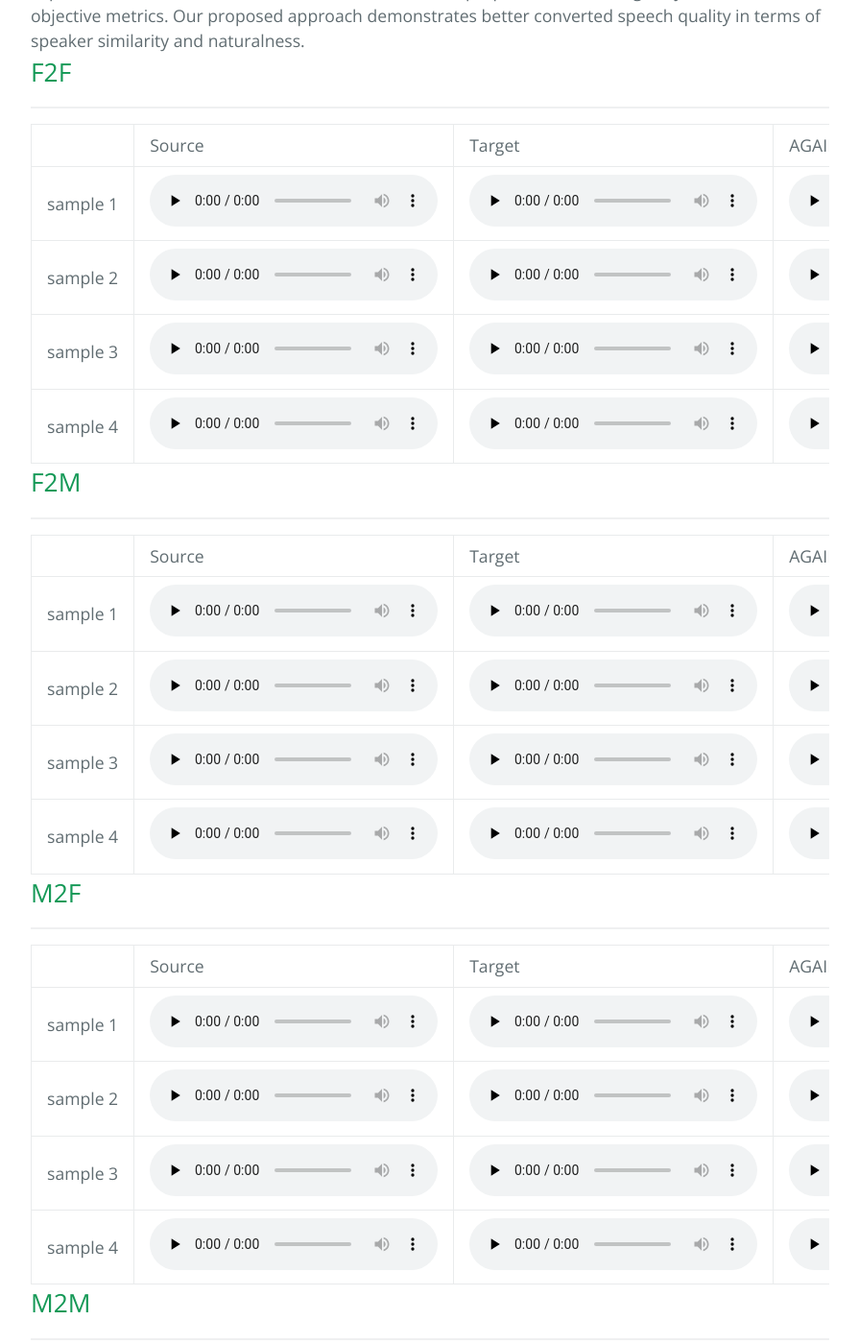
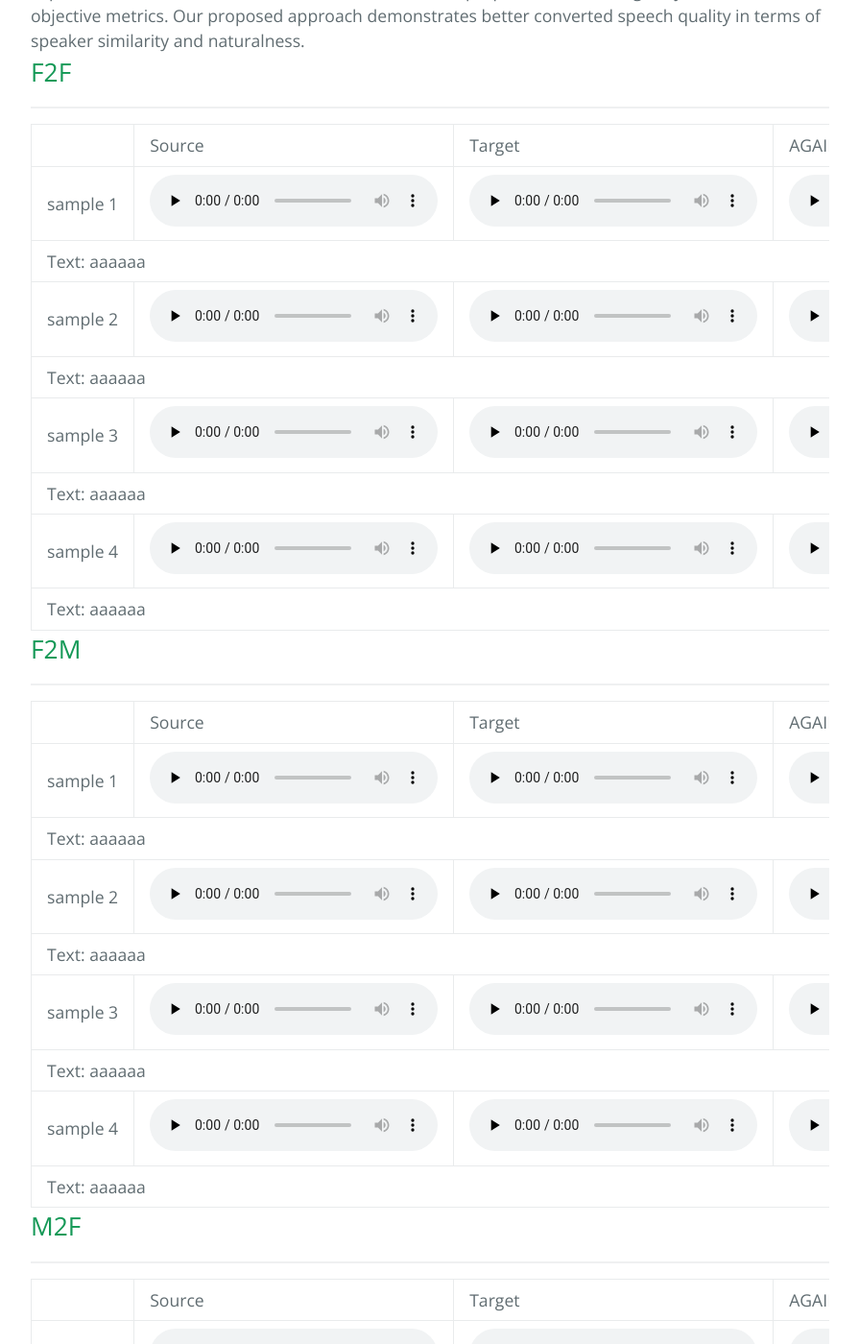
Before and after one commit to twiz0311/AGRN-VC, a Jekyll site: the page built from another-page.md, in a window 1280 px wide and 1400 px high, scrolled down 802 px. Shown: the whole window at 96% size, without its empty margins (192-1087 px from the left). Built offline with Jekyll 4.4.1, drawn with Linux system fonts in a browser that asks for light colours; some of the changed text lies outside the part shown.

Commit message:
Update default.html

```diff
--- a/_layouts/default.html
+++ b/_layouts/default.html
@@ -58,6 +58,9 @@
                 <td><audio controls="" preload="none" width="160"><source src="speech/F2F/ACNN_v2/p238_p294_10.wav"></audio></td>
               </tr>
               <tr>
+                <td colspan='7'>Text: aaaaaa</td>
+              </tr>
+              <tr>
                 <td nowrap width="160">sample 2</td>
                 <td><audio controls="" preload="none"><source src="speech/F2F/Source/p238_035_mic1.flac"></audio></td>
                 <td><audio controls="" preload="none"><source src="speech/F2F/Target/p294_001_mic1.flac"></audio></td>
@@ -65,6 +68,9 @@
                 <td><audio controls="" preload="none"><source src="speech/F2F/VQMIVC/p238_p294_35.wav"></audio></td>
                 <td><audio controls="" preload="none"><source src="speech/F2F/ACNN_v1/p238_p294_35.wav"></audio></td>
                 <td><audio controls="" preload="none"><source src="speech/F2F/ACNN_v2/p238_p294_35.wav"></audio></td>
+              </tr>
+              <tr>
+                <td colspan='7'>Text: aaaaaa</td>
               </tr>
               <tr>
                 <td nowrap width="160">sample 3</td>
@@ -76,6 +82,9 @@
                 <td><audio controls="" preload="none"><source src="speech/F2F/ACNN_v2/p351_p305_05.wav"></audio></td>
               </tr>
               <tr>
+                <td colspan='7'>Text: aaaaaa</td>
+              </tr>
+              <tr>
                 <td nowrap width="160">sample 4</td>
                 <td><audio controls="" preload="none"><source src="speech/F2F/Source/p351_096_mic1.flac"></audio></td>
                 <td><audio controls="" preload="none"><source src="speech/F2F/Target/p305_001_mic1.flac"></audio></td>
@@ -83,6 +92,9 @@
                 <td><audio controls="" preload="none"><source src="speech/F2F/VQMIVC/p351_p305_96.wav"></audio></td>
                 <td><audio controls="" preload="none"><source src="speech/F2F/ACNN_v1/p351_p305_96.wav"></audio></td>
                 <td><audio controls="" preload="none"><source src="speech/F2F/ACNN_v2/p351_p305_96.wav"></audio></td>
+              </tr>
+              <tr>
+                <td colspan='7'>Text: aaaaaa</td>
               </tr>
               </tbody>
             </table>
@@ -112,6 +124,9 @@
                 <td><audio controls="" preload="none"><source src="speech/F2M/ACNN_v2/p238_p243_66.wav"></audio></td>
               </tr>
               <tr>
+                <td colspan='7'>Text: aaaaaa</td>
+              </tr>
+              <tr>
                 <td nowrap width="160">sample 2</td>
                 <td><audio controls="" preload="none"><source src="speech/F2M/Source/p238_118_mic1.flac"></audio></td>
                 <td><audio controls="" preload="none"><source src="speech/F2M/Target/p243_001_mic1.flac"></audio></td>
@@ -119,6 +134,9 @@
                 <td><audio controls="" preload="none"><source src="speech/F2M/VQMIVC/p238_p243_118.wav"></audio></td>
                 <td><audio controls="" preload="none"><source src="speech/F2M/ACNN_v1/p238_p243_118.wav"></audio></td>
                 <td><audio controls="" preload="none"><source src="speech/F2M/ACNN_v2/p238_p243_118.wav"></audio></td>
+              </tr>
+              <tr>
+                <td colspan='7'>Text: aaaaaa</td>
               </tr>
               <tr>
                 <td nowrap width="160">sample 3</td>
@@ -130,6 +148,9 @@
                 <td><audio controls="" preload="none"><source src="speech/F2M/ACNN_v2/p351_p246_177.wav"></audio></td>
               </tr>
               <tr>
+                <td colspan='7'>Text: aaaaaa</td>
+              </tr>
+              <tr>
                 <td nowrap width="160">sample 4</td>
                 <td><audio controls="" preload="none"><source src="speech/F2M/Source/p351_198_mic1.flac"></audio></td>
                 <td><audio controls="" preload="none"><source src="speech/F2M/Target/p246_001_mic1.flac"></audio></td>
@@ -137,6 +158,9 @@
                 <td><audio controls="" preload="none"><source src="speech/F2M/VQMIVC/p351_p246_197.wav"></audio></td>
                 <td><audio controls="" preload="none"><source src="speech/F2M/ACNN_v1/p351_p246_197.wav"></audio></td>
                 <td><audio controls="" preload="none"><source src="speech/F2M/ACNN_v2/p351_p246_197.wav"></audio></td>
+              </tr>
+              <tr>
+                <td colspan='7'>Text: aaaaaa</td>
               </tr>
               </tbody>
               </table>
@@ -166,6 +190,9 @@
                 <td><audio controls="" preload="none"><source src="speech/M2F/ACNN_v2/p226_p305_138.wav"></audio></td>
               </tr>
               <tr>
+                <td colspan='7'>Text: aaaaaa</td>
+              </tr>
+              <tr>
                 <td nowrap width="160">sample 2</td>
                 <td><audio controls="" preload="none"><source src="speech/M2F/Source/p226_153_mic1.flac"></audio></td>
                 <td><audio controls="" preload="none"><source src="speech/M2F/Target/p305_001_mic1.flac"></audio></td>
@@ -173,6 +200,9 @@
                 <td><audio controls="" preload="none"><source src="speech/M2F/VQMIVC/p226_p305_147.wav"></audio></td>
                 <td><audio controls="" preload="none"><source src="speech/M2F/ACNN_v1/p226_p305_147.wav"></audio></td>
                 <td><audio controls="" preload="none"><source src="speech/M2F/ACNN_v2/p226_p305_147.wav"></audio></td>
+              </tr>
+              <tr>
+                <td colspan='7'>Text: aaaaaa</td>
               </tr>
               <tr>
                 <td nowrap width="160">sample 3</td>
@@ -184,6 +214,9 @@
                 <td><audio controls="" preload="none"><source src="speech/M2F/ACNN_v2/p241_p294_69.wav"></audio></td>
               </tr>
               <tr>
+                <td colspan='7'>Text: aaaaaa</td>
+              </tr>
+              <tr>
                 <td nowrap width="160">sample 4</td>
                 <td><audio controls="" preload="none"><source src="speech/M2F/Source/p241_102_mic1.flac"></audio></td>
                 <td><audio controls="" preload="none"><source src="speech/M2F/Target/p294_001_mic1.flac"></audio></td>
@@ -191,6 +224,9 @@
                 <td><audio controls="" preload="none"><source src="speech/M2F/VQMIVC/p241_p294_95.wav"></audio></td>
                 <td><audio controls="" preload="none"><source src="speech/M2F/ACNN_v1/p241_p294_95.wav"></audio></td>
                 <td><audio controls="" preload="none"><source src="speech/M2F/ACNN_v2/p241_p294_95.wav"></audio></td>
+              </tr>
+              <tr>
+                <td colspan='7'>Text: aaaaaa</td>
               </tr>
               </tbody>
               </table>
@@ -220,6 +256,9 @@
                 <td><audio controls="" preload="none"><source src="speech/M2M/ACNN_v2/p226_p246_89.wav"></audio></td>
               </tr>
               <tr>
+                <td colspan='7'>Text: aaaaaa</td>
+              </tr>
+              <tr>
                 <td nowrap width="160">sample 2</td>
                 <td><audio controls="" preload="none"><source src="speech/M2M/Source/p226_114_mic1.flac"></audio></td>
                 <td><audio controls="" preload="none"><source src="speech/M2M/Target/p246_001_mic1.flac"></audio></td>
@@ -227,6 +266,9 @@
                 <td><audio controls="" preload="none"><source src="speech/M2M/VQMIVC/p226_p246_110.wav"></audio></td>
                 <td><audio controls="" preload="none"><source src="speech/M2M/ACNN_v1/p226_p246_110.wav"></audio></td>
                 <td><audio controls="" preload="none"><source src="speech/M2M/ACNN_v2/p226_p246_110.wav"></audio></td>
+              </tr>
+              <tr>
+                <td colspan='7'>Text: aaaaaa</td>
               </tr>
               <tr>
                 <td nowrap width="160">sample 3</td>
@@ -238,6 +280,9 @@
                 <td><audio controls="" preload="none"><source src="speech/M2M/ACNN_v2/p241_p243_30.wav"></audio></td>
               </tr>
               <tr>
+                <td colspan='7'>Text: aaaaaa</td>
+              </tr>
+              <tr>
                 <td nowrap width="160">sample 4</td>
                 <td><audio controls="" preload="none"><source src="speech/M2M/Source/p241_069_mic1.flac"></audio></td>
                 <td><audio controls="" preload="none"><source src="speech/M2M/Target/p243_001_mic1.flac"></audio></td>
@@ -245,6 +290,9 @@
                 <td><audio controls="" preload="none"><source src="speech/M2M/VQMIVC/p241_p243_64.wav"></audio></td>
                 <td><audio controls="" preload="none"><source src="speech/M2M/ACNN_v1/p241_p243_64.wav"></audio></td>
                 <td><audio controls="" preload="none"><source src="speech/M2M/ACNN_v2/p241_p243_64.wav"></audio></td>
+              </tr>
+              <tr>
+                <td colspan='7'>Text: aaaaaa</td>
               </tr>
               </tbody>
               </table>
```
